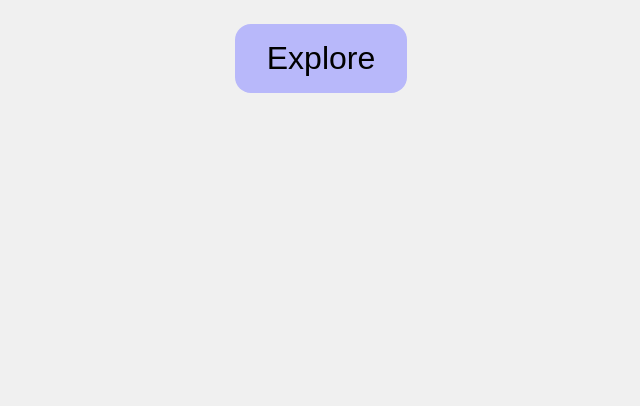
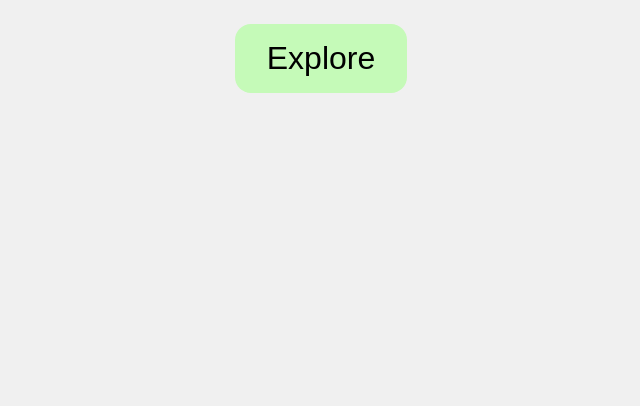
Before and after one commit to ankurdotio/kodr2.0-collaboration, a plain HTML site: page index.html in a window 1280 px wide. Shown: the part 394-800 px from the top of the page, without its empty margins (319-959 px from the left). Drawn offline with Linux system fonts and the light colour scheme.

Commit message:
button bg color change to green

```diff
--- a/style.css
+++ b/style.css
@@ -33,7 +33,7 @@ h1 {
 }
 
 button{
-    background-color: rgb(184, 184, 250);
+    background-color: rgb(197, 250, 184);
     padding: 0.5em 1em;
     border: none;
     border-radius: 0.5em;
```
